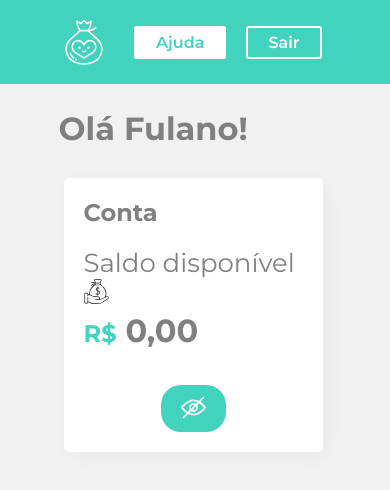
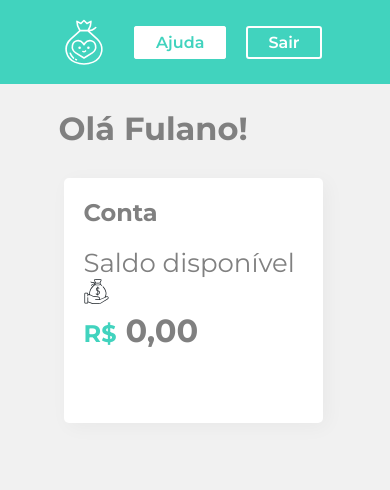
Before and after one commit to JGA7077/alura_react-styled-components, a React (Create React App) app: page / in a window 390 px wide. Shown: the top 490 px of the page. Built offline with nearby package versions, Linux system fonts and the light colour scheme.

Commit message:
03 - 05.Media Querie

```diff
--- a/src/Components/Conta/index.jsx
+++ b/src/Components/Conta/index.jsx
@@ -5,7 +5,7 @@ import privado from "../../assets/images/privado.svg";
 import olho_icone from "../../assets/images/olho.svg";
 import dinheiro from "../../assets/images/dinheiro.svg";
 
-import { Icone } from "../UI";
+import { Icone, Box, Botao, Detalhe, Saldo } from "../UI";
 
 const IconeMargin = styled(Icone)`
   margin-top: 2px;
@@ -19,7 +19,7 @@ const Conta = () => {
   };
 
   return (
-    <div className="box">
+    <Box>
       <h2>Conta</h2>
       <div style={{ fontSize: "26px", padding: "20px 0" }}>
         Saldo disponível{" "}
@@ -27,19 +27,19 @@ const Conta = () => {
           <Icone src={dinheiro} alt="Ícone Saldo" />
         </span>
         {toggleState ? (
-          <div className="saldo">
-            <span className="detalhe">R$</span> 0,00{" "}
-          </div>
+          <Saldo>
+            <Detalhe>R$</Detalhe> 0,00{" "}
+          </Saldo>
         ) : null}
       </div>
 
-      <button className="btn" onClick={toggleHandler}>
+      <Detalhe onClick={toggleHandler}>
         <IconeMargin
           src={toggleState ? privado : olho_icone}
           alt="Privacidade do Saldo"
         />
-      </button>
-    </div>
+      </Detalhe>
+    </Box>
   );
 };
 
--- a/src/Components/Container/index.jsx
+++ b/src/Components/Container/index.jsx
@@ -14,13 +14,17 @@ const Conteudo = styled.section`
   display: flex;
   flex-direction: row;
   justify-content: space-between;
+
+  @media (max-width: 800px) {
+    flex-direction: column;
+  }
 `;
 
 export default () => {
   return (
     <Container>
       <Titulo>Olá Fulano!</Titulo>
-      <Conteudo className="conteudo">
+      <Conteudo>
         <Conta />
       </Conteudo>
     </Container>
--- a/src/Components/UI/index.js
+++ b/src/Components/UI/index.js
@@ -4,3 +4,42 @@ export const Icone = styled.img`
   height: 25px;
   width: 25px;
 `
+
+export const Box = styled.div`
+  display: flex;
+  flex-direction: column;
+  justify-content: space-between;
+  background-color: white;
+  border-radius: 5px;
+  box-shadow: 4px 4px 20px 0px rgba(0, 0, 0, 0.04);
+  padding: 20px;
+  width: 48%;
+
+  @media (max-width: 800px) {
+    width: 95%;
+    margin: 5px;
+  }
+`
+
+export const Botao = styled.button`
+  margin: 15px auto 0px auto;
+  display: block;
+  border-radius: 20px;
+  background-color: #41d3be;
+  border: none;
+  color: white;
+  font-weight: 600;
+  font-size: 14px;
+  padding: 8px 20px;
+  cursor: pointer;
+`
+
+export const Detalhe = styled.span`
+  color: #41d3be;
+  font-size: 24px;
+`
+
+export const Saldo = styled.div`
+  font-weight: 700;
+  font-size: 32px;
+`
--- a/src/assets/estilos.css
+++ /dev/null
@@ -1,44 +0,0 @@
-.btn {
-  margin: 15px auto 0px auto;
-  display: block;
-  border-radius: 20px;
-  background-color: #41d3be;
-  border: none;
-  color: white;
-  font-weight: 600;
-  font-size: 14px;
-  padding: 8px 20px;
-  cursor: pointer;
-}
-
-.box {
-  display: flex;
-  flex-direction: column;
-  justify-content: space-between;
-  background-color: white;
-  border-radius: 5px;
-  box-shadow: 4px 4px 20px 0px rgba(0, 0, 0, 0.04);
-  padding: 20px;
-  width: 48%;
-}
-
-.saldo {
-  font-weight: 700;
-  font-size: 32px;
-}
-
-.detalhe {
-  color: #41d3be;
-  font-size: 24px;
-}
-
-@media (max-width: 800px) {
-  .box {
-    width: 95%;
-    margin: 5px;
-  }
-
-  .conteudo {
-    flex-direction: column;
-  }
-}
--- a/src/index.js
+++ b/src/index.js
@@ -1,6 +1,5 @@
 import React from "react";
 import ReactDOM from "react-dom";
 import App from "./App";
-import "./assets/estilos.css";
 
 ReactDOM.render(<App />, document.getElementById("root"));
```
